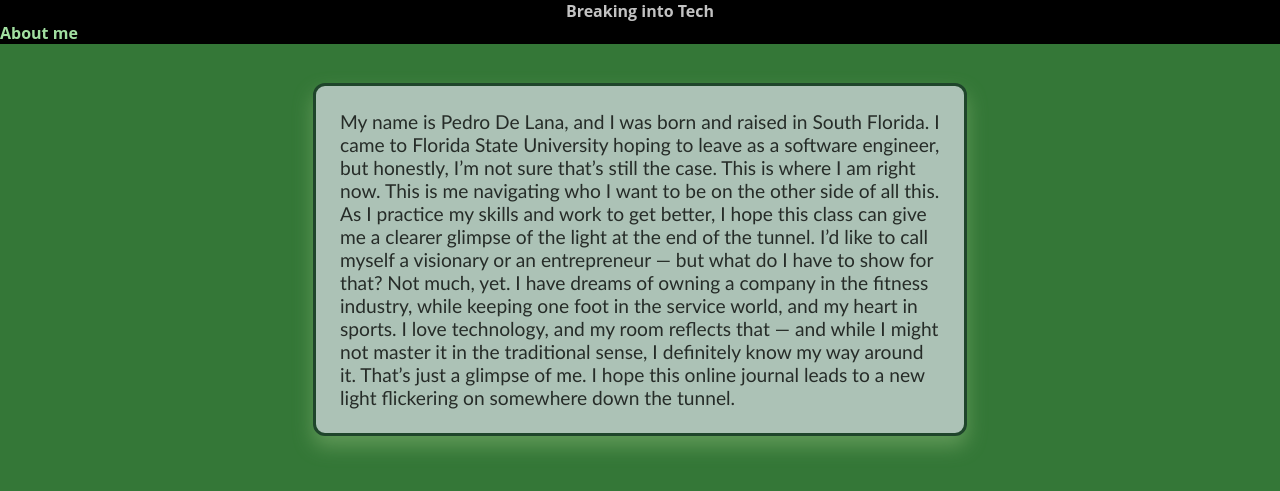
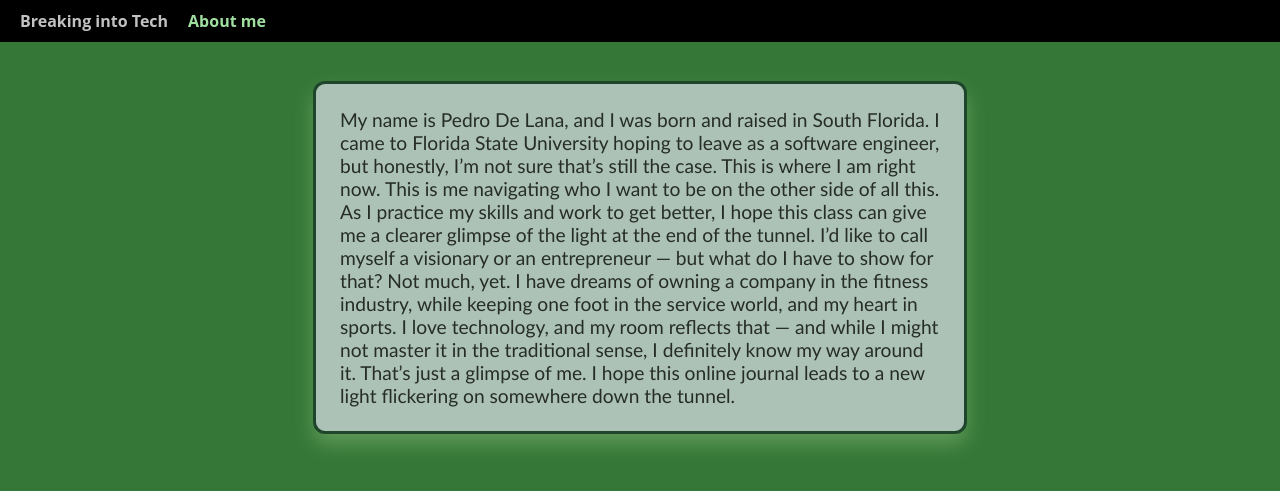
Before and after one commit to pedrode1ana/pedrode1ana.github.io, a plain HTML site: page index.html in a window 1280 px wide. Shown: the top 491 px of the page. Drawn offline with Linux system fonts and the light colour scheme; a script that the page names is missing.

Commit message:
Styles.css

```diff
--- a/Styles.css
+++ b/Styles.css
@@ -7,13 +7,16 @@ html, body{
     font-family: 'open sans', sans-serif;
 }
 .navbar{
+    display: flex;
+    justify-content: flex-start;
     background-color: black;
-    align-items: left;
+    align-items: center;
+    padding: 10px 20px;
+    gap: 20px;
 }
 .navbar a{
-    display: flex;
+
     text-decoration: none;
-    background-color: black;
     padding: 0%;
     margin:0px;
     color: rgb(161, 223, 160);
```
